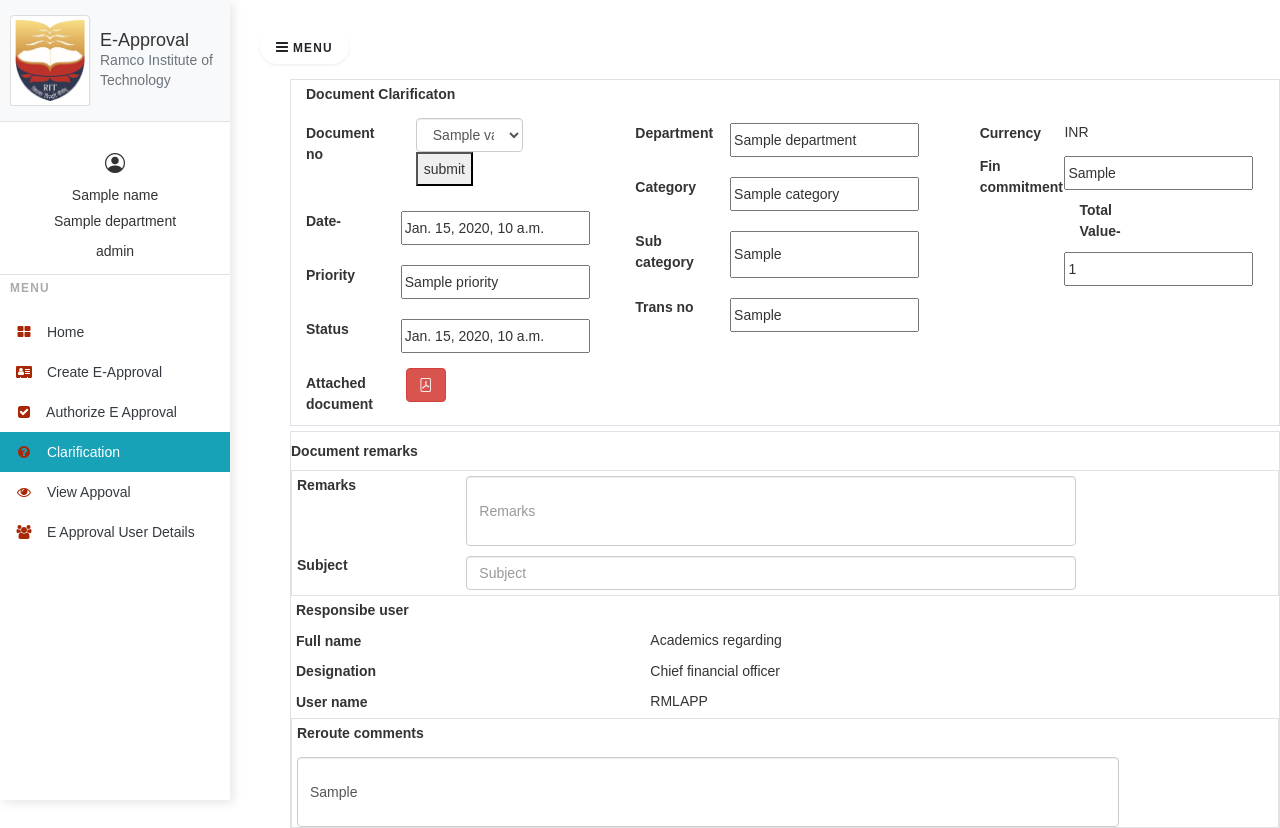
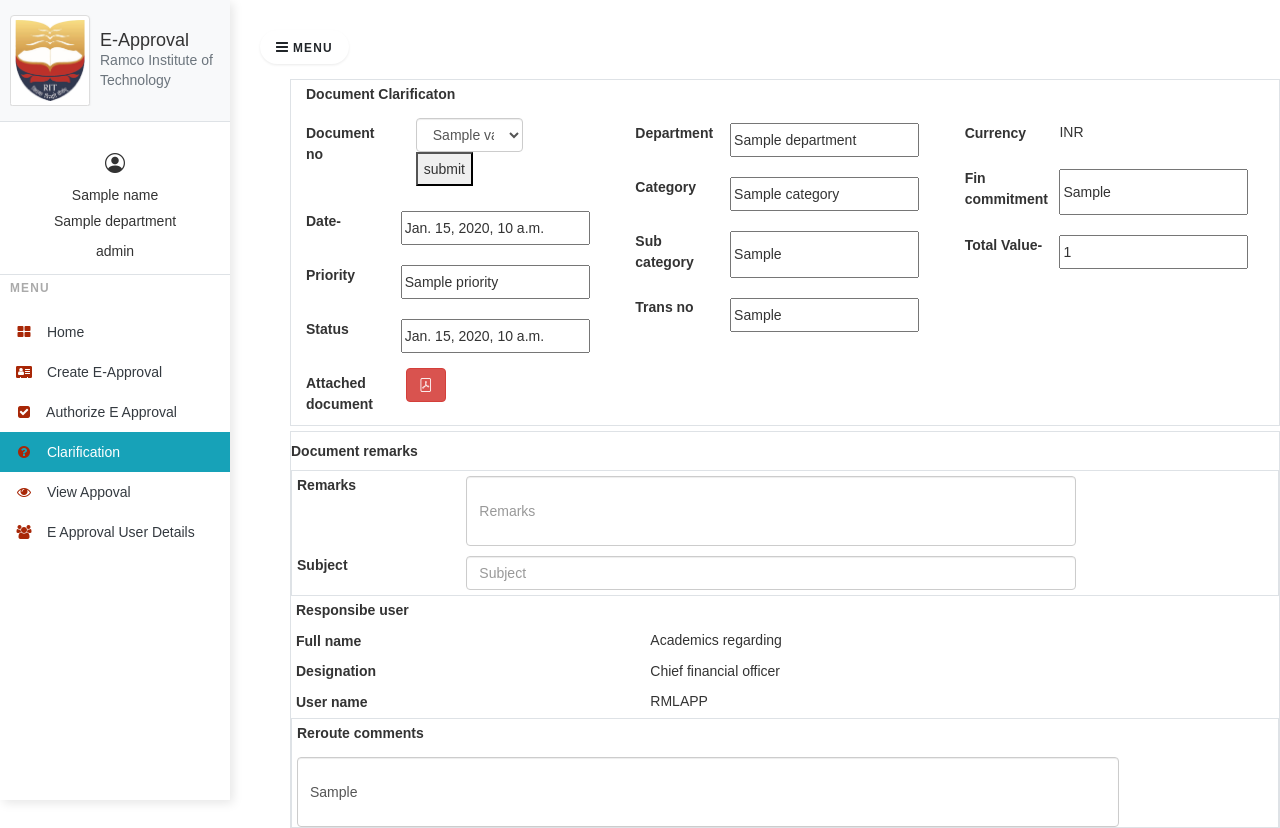
Before and after one commit to ganesaperumal03/E-approval_system, a Django app: template templates/e-approval/clarification.html in a window 1280 px wide; the page is wider, and only the part inside the window is pictured. Shown: the top 828 px of that part. Run offline with Django 4.2, Linux system fonts and the light colour scheme; the template is opened without the code that fills it: most values are stand-ins (such as "Sample title", 1, 10 or a date in 2020); some libraries are stand-ins or nearby versions.

Commit message:
templates update

```diff
--- a/application/form.py
+++ b/application/form.py
@@ -6,7 +6,7 @@ class EApprovalForm(forms.ModelForm):
         model = e_approval
         fields = [
             'Document_no', 'Department', 'Org_Unit', 'Category', 'Sub_Category',"staff_id",
-            'remarks_Subject', 'Priority', 'Tolerance', 'Attachment_details', 'Total_Value',"date","Tran_No","fin_commit","Technician","HOD","HOD_date","GM",
+            'remarks_Subject', 'Priority', 'Tolerance','Attachment_details', 'Total_Value',"date","Tran_No","fin_commit","Technician","HOD","HOD_date","GM",
             "GM_date","vice_principal","vice_principal_date","principal","principal_date"
  ]
         exclude=['Document_no',"Tran_No"]
--- a/application/models.py
+++ b/application/models.py
@@ -17,6 +17,7 @@ class e_approval(models.Model):
     In_words = models.CharField(max_length=200,blank=True,null=True)
     Attachment = models.FileField(upload_to='')
     date = models.DateField()
+
     Attachment_details = models.CharField(max_length=100,blank=True,null=True)
     Technician = models.CharField(max_length=100,blank=True,null=True)
     HOD = models.CharField(max_length=100,blank=True,null=True)
--- a/templates/e-approval/auth_approval.html
+++ b/templates/e-approval/auth_approval.html
@@ -211,7 +211,7 @@
                   <div class="doc-con form-group row">
                     <label id="tags" class="col-sm-4 col-form-label">Status:</label>
                     <div>
-                      <span id="tag-ans" >{{ Document_no.date }}</span>
+                      <span id="tag-ans" >{{ Document_no.Priority }}</span>
                     </div>
                   </div>
                 </div>
--- a/templates/e-approval/clarification.html
+++ b/templates/e-approval/clarification.html
@@ -222,11 +222,11 @@
                 <input type="text" hidden name="Document_no"  value="{{document_data.Document_no}}">
                 <input type="text" hidden name="remarks_document_data"  value="{{remarks_document_data.Document_no}}">
 
-                <div class="doc-con mt-2">
+                <div class="doc-con form-group row mt-2">
                   <label class="col-sm-4 col-form-label" id="tags">Currency</label>
                   <span id="tag-ans">INR</span>
                 </div>
-                <div class="doc-con mt-2">
+                <div class="doc-con form-group row mt-2">
                   <label class="col-sm-4 col-form-label" id="tags">Fin commitment</label>
                   <input id="tag-ans" class="mt-2" name="fin_commit" value="{{document_data.fin_commit}}">
                 </div>
--- a/templates/e-approval/view_approval.html
+++ b/templates/e-approval/view_approval.html
@@ -297,10 +297,6 @@
                             <span type="text" id="priority" name="priority"  class="col-md-6" >{{Tran_No.Priority}}</span>
                         </div>
                         <div class="col-md-3 d-flex align-items-center justify-content-between">
-                            <label for="doctype" class="mr-2">Doc Type</label>
-                            <input type="text" id="doctype" name="doctype" value={{Tran_No}} readonly class="form-control" style="width: 60%;">
-                        </div>
-                        <div class="col-md-3 d-flex align-items-center justify-content-between">
                             <label for="tranno" class="mr-2">Trans No</label>
                             <input type="text" id="transno" name="transno" value={{Tran_No.Tran_No}} readonly class="form-control" style="width: 60%;">
                         </div>
```
Also changed, not shown: application/views/approval.py (+7 -0 lines), application/migrations/0006_e_approval_status.py (added).
